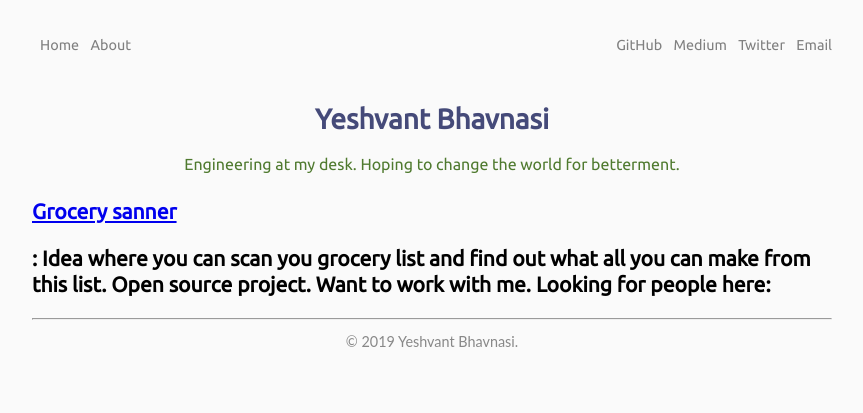
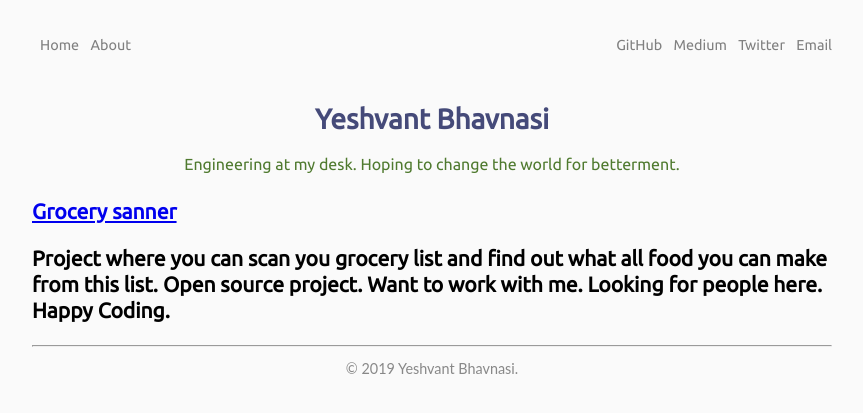
Before and after one commit to yeshvant-bhavnasi/yeshvant-bhavnasi.github.io, a Jekyll site: the page index.html, which Jekyll copies as it is, in a window 1280 px wide. Shown: the top 413 px of the page, without its empty margins (208-1071 px from the left). Built offline with Jekyll 4.4.1, drawn with Linux system fonts in a browser that asks for light colours; nearby versions of some CDN libraries; comment, search, counter and statistics services are not loaded.

Commit message:
Update index.html

```diff
--- a/index.html
+++ b/index.html
@@ -28,8 +28,8 @@
         <p class="quote">Engineering at my desk. Hoping to change the world for betterment.</p>
         <div class="blogs">
            <div id="blog1" class="blog">
-               <a href="https://github.com/yeshvantbhavnasi/GroceryScanner"><h3>Grocery sanner<h3></a>: Idea where you can scan you grocery list and find out what all you can make from this list.
-               Open source project. Want to work with me. Looking for people here:
+               <a href="https://github.com/yeshvantbhavnasi/GroceryScanner"><h3>Grocery sanner<h3></a> Project where you can scan you grocery list and find out what all food you can make from this list.
+               Open source project. Want to work with me. Looking for people here. Happy Coding.
             </div>
             <hr/>
 
```
